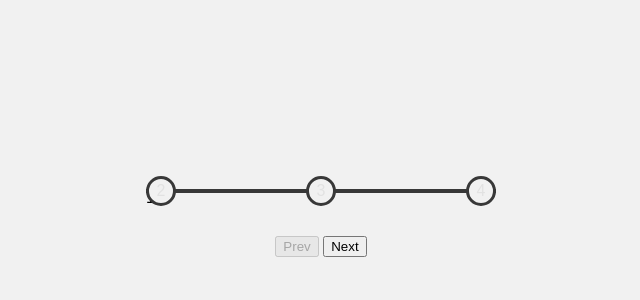
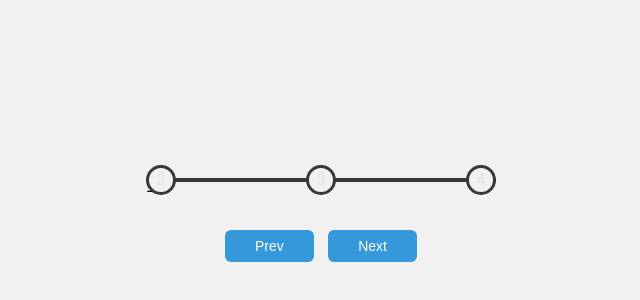
Before and after one commit to shotaroi/50-projects-html-css-js, a plain HTML site: page progress-steps/index.html in a window 1280 px wide. Shown: the part 184-484 px from the top of the page, without its empty margins (319-959 px from the left). Drawn offline with Linux system fonts and the light colour scheme; a web font is replaced by a local one.

Commit message:
Update style.css

```diff
--- a/progress-steps/style.css
+++ b/progress-steps/style.css
@@ -73,3 +73,15 @@ body {
 .circle.active {
     border-color: var(--line-border-fill);
 }
+
+.btn {
+    background-color: var(--line-border-fill);
+    color: #fff;
+    border: 0;
+    border-radius: 6px;
+    cursor: pointer;
+    font-family: inherit;
+    padding: 8px 30px;
+    margin: 5px;
+    font-size: 14px;
+}
```
